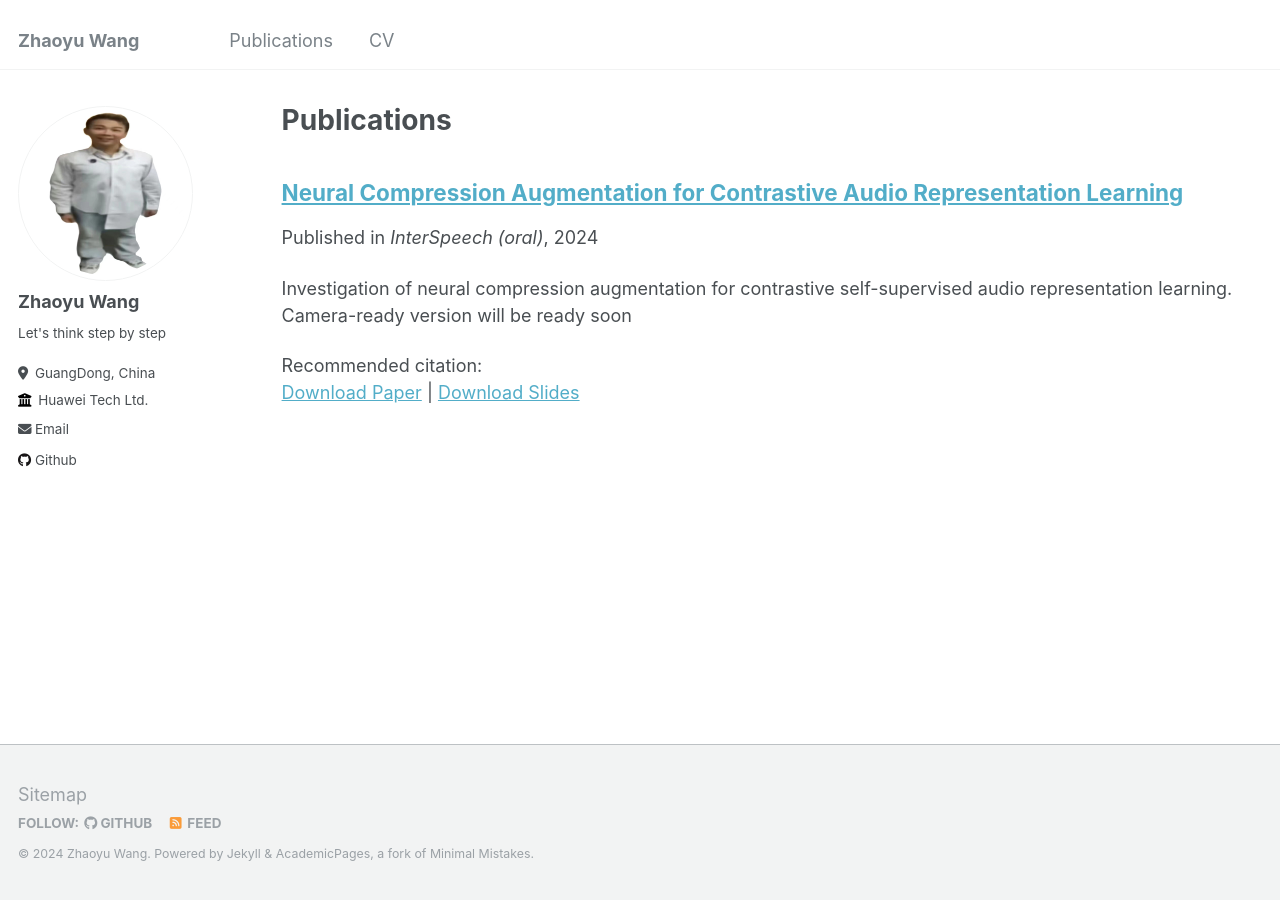
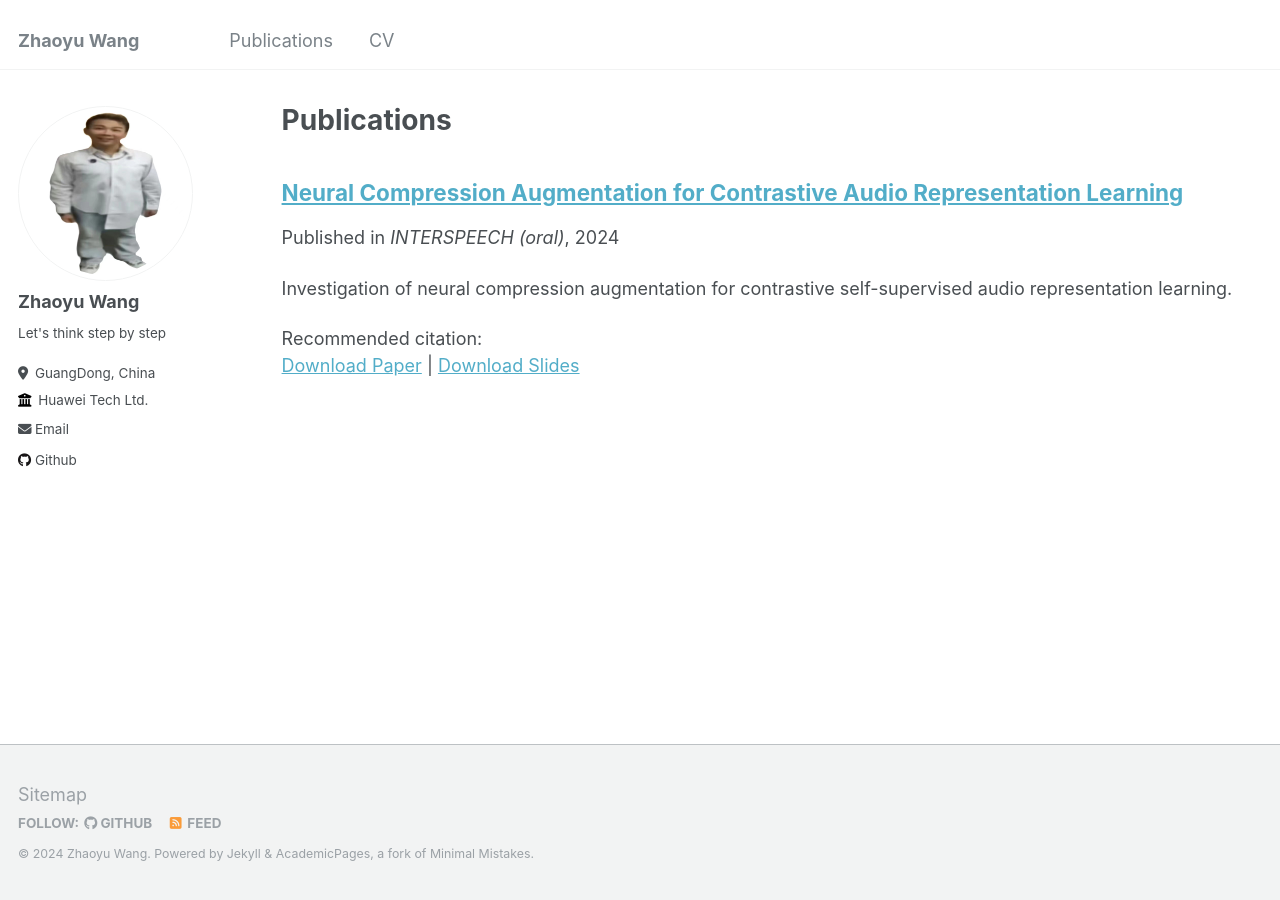
Before and after one commit to ZhaoyuWang1/ZhaoyuWang1.github.io, a Jekyll site: the page built from _pages/publications.md, in a window 1280 px wide. Built offline with Jekyll 4.4.1, drawn with Linux system fonts in a browser that asks for light colours.

Commit message:
Update 20240311_NCA.md

```diff
--- a/_publications/20240311_NCA.md
+++ b/_publications/20240311_NCA.md
@@ -2,9 +2,9 @@
 title: "Neural Compression Augmentation for Contrastive Audio Representation Learning"
 collection: publications
 permalink: /publication/NCA
-excerpt: 'Investigation of neural compression augmentation for contrastive self-supervised audio representation learning. Camera-ready version will be ready soon'
+excerpt: 'Investigation of neural compression augmentation for contrastive self-supervised audio representation learning.'
 date: 2024-03-11
-venue: 'InterSpeech (oral)'
+venue: 'INTERSPEECH (oral)'
 slidesurl: ''
 paperurl: ''
 citation: ''
```
